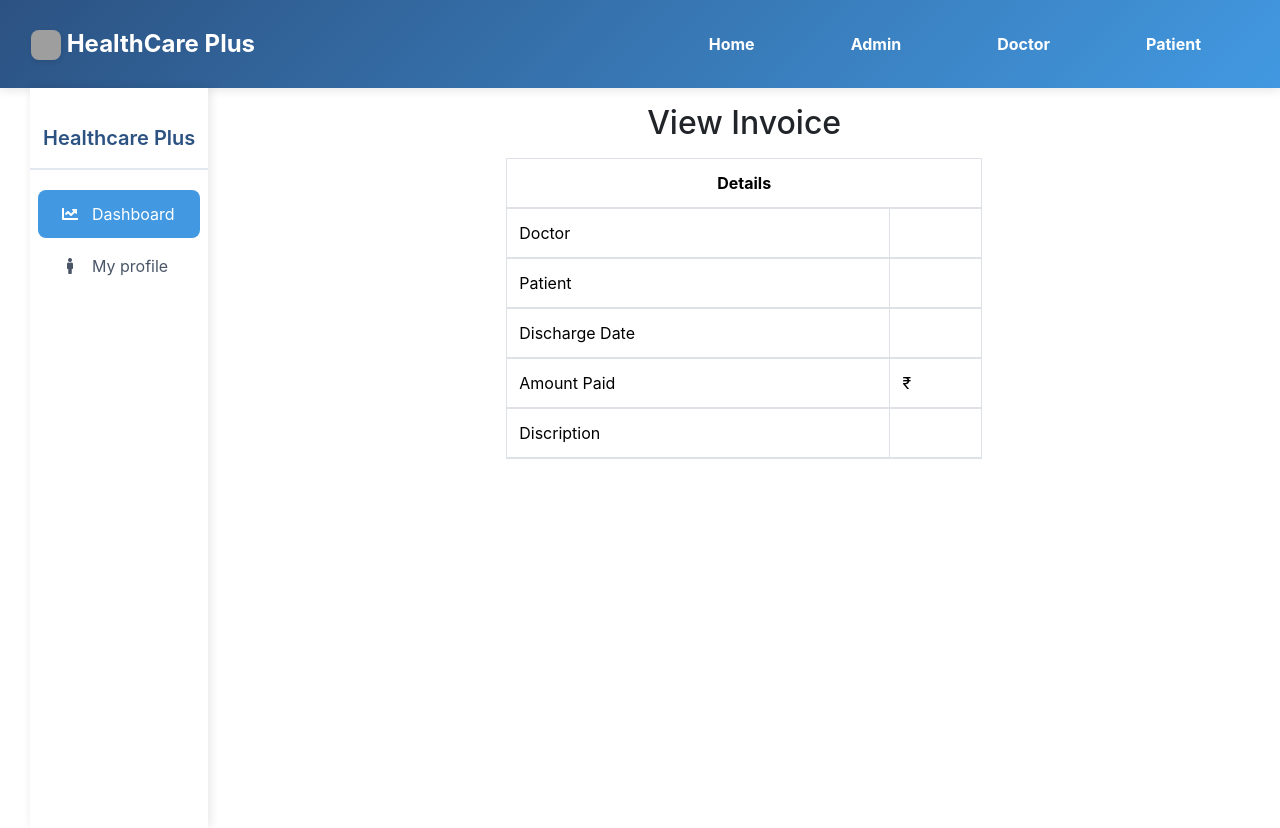
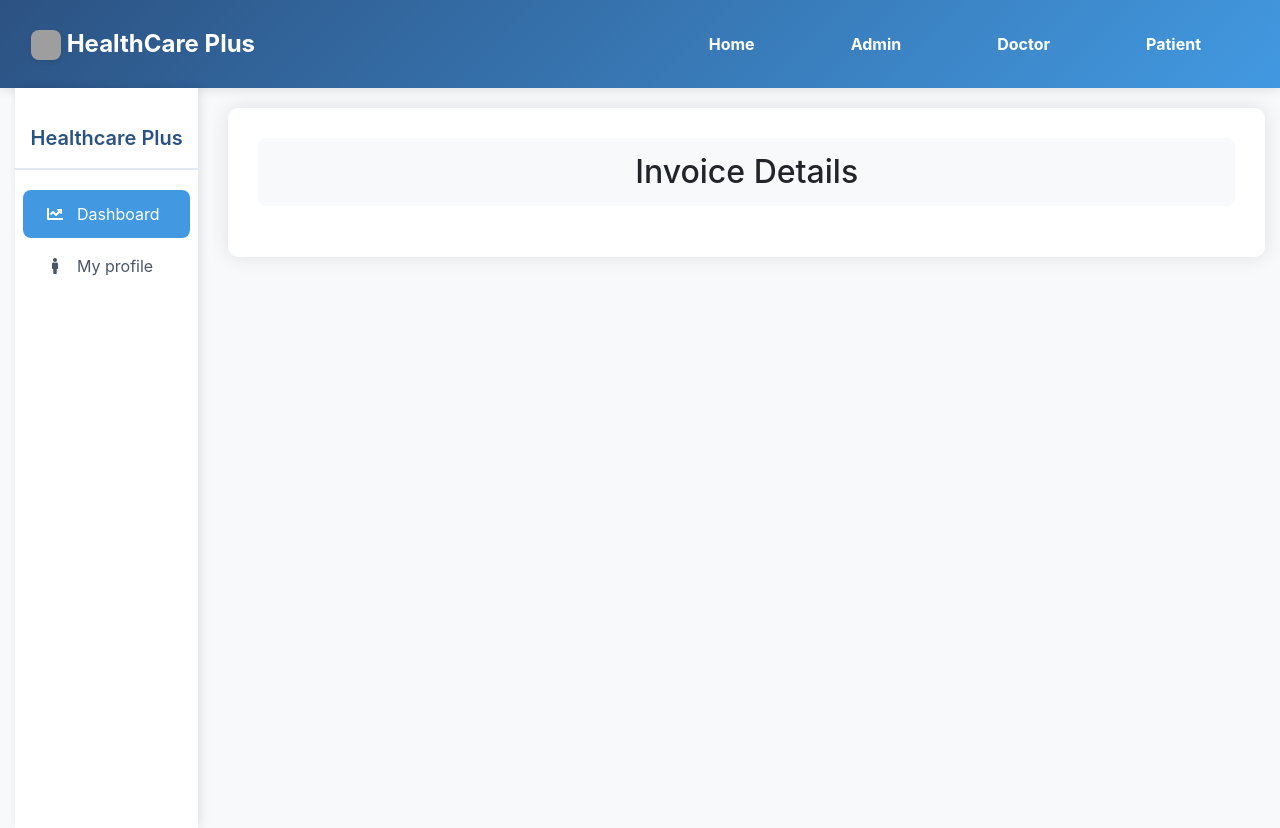
Before and after one commit to blitzbugg/HMS, a PHP site: page /patient/view.php in a window 1280 px wide. Run offline with PHP 8.4, Linux system fonts and the light colour scheme; data that the repository does not hold is empty; some libraries are stand-ins or nearby versions; grey boxes are pictures that could not be loaded.

Commit message:
Added some styles for invoice viewing page

```diff
--- /dev/null
+++ b/patient/css/view.css
@@ -0,0 +1,55 @@
+.invoice-container {
+    background: white;
+    border-radius: 10px;
+    box-shadow: 0 0 20px rgba(0,0,0,0.1);
+    padding: 30px;
+    margin: 20px auto;
+}
+.invoice-header {
+    background: #f8f9fa;
+    padding: 15px;
+    border-radius: 8px;
+    margin-bottom: 20px;
+}
+.invoice-details {
+    border: none;
+    background: white;
+}
+.invoice-details th {
+    background: #007bff;
+    color: white;
+    padding: 15px;
+    font-size: 18px;
+}
+.invoice-details td:first-child {
+    font-weight: 600;
+    background: #f8f9fa;
+    width: 200px;
+}
+.invoice-details td {
+    padding: 12px 15px;
+    border: 1px solid #dee2e6;
+}
+.download-btn {
+    background: #28a745;
+    color: white;
+    padding: 10px 25px;
+    border-radius: 25px;
+    border: none;
+    transition: all 0.3s;
+}
+.download-btn:hover {
+    background: #218838;
+    transform: translateY(-2px);
+    box-shadow: 0 2px 5px rgba(0,0,0,0.2);
+}
+.invoice-footer {
+    margin-top: 20px;
+    text-align: center;
+    color: #6c757d;
+}
+@media print {
+    .no-print {
+        display: none;
+    }
+}
--- a/patient/view.php
+++ b/patient/view.php
@@ -1,80 +1,89 @@
-<?php
-session_start();
-?>
 <!DOCTYPE html>
 <html lang="en">
 <head>
     <meta charset="UTF-8">
     <meta name="viewport" content="width=device-width, initial-scale=1.0">
-    <title>Document</title>
+    <title>Invoice Details</title>
+    <link href="https://cdn.jsdelivr.net/npm/bootstrap@5.1.3/dist/css/bootstrap.min.css" rel="stylesheet">
+    <link rel="stylesheet" href="https://cdnjs.cloudflare.com/ajax/libs/font-awesome/6.0.0/css/all.min.css">
+    <link rel="stylesheet" href="./css/view.css">
 </head>
-<body>
+<body class="bg-light">
 
     <?php
     include("../include/header.php");
     include("../include/connection.php");
-
     ?>
 
     <div class="container-fluid">
-        <div class="col-md-12">
         <div class="row">
-                <div class="col-md-2">
-                    <?php
-                        include("sidenav.php");
-
-                    ?>
-
+            <div class="col-md-2 no-print">
+                <?php include("sidenav.php"); ?>
             </div>
             <div class="col-md-10">
-                    <h2 class="text-center my-3">View Invoice</h2>
+                <div class="invoice-container">
+                    <div class="invoice-header">
+                        <h2 class="text-center mb-0">Invoice Details</h2>
+                    </div>
 
-                    <div class="col-md-12">
                     <div class="row">
-                            <div class="col-md-3"></div>
-                            <div class="col-md-6">
+                        <div class="col-md-8 mx-auto">
                             <?php
                             if (isset($_GET['id'])) {
+                                $id = $_GET['id'];
+                                $query = "SELECT * FROM income WHERE id=?";
+                                $stmt = mysqli_prepare($connect, $query);
+                                mysqli_stmt_bind_param($stmt, "i", $id);
+                                mysqli_stmt_execute($stmt);
+                                $res = mysqli_stmt_get_result($stmt);
+                                $row = mysqli_fetch_array($res);
 
-                                    $id = $_GET['id'];
-
-                                    $query = "SELECT * FROM income WHERE id='$id'";
-                                    $res = mysqli_query($connect, $query);
-
-                                    $row = mysqli_fetch_array($res);
-                                }
-
+                                if ($row) {
                                     ?>
-
-                                <table class="table table-bordered table-striped">
-                                    <thead>
+                                    <table class="table invoice-details">
                                         <tr>
-                                            <th colspan="2" class="text-center">Details</th>
+                                            <th colspan="2" class="text-center">Invoice #<?php echo $row['id']; ?></th>
                                         </tr>
                                         <tr>
                                             <td>Doctor</td>
-                                            <td><?php echo $row['doctor']; ?></td>
+                                            <td><?php echo htmlspecialchars($row['doctor']); ?></td>
                                         </tr>
                                         <tr>
                                             <td>Patient</td>
-                                            <td><?php echo $row['patient']; ?></td>
+                                            <td><?php echo htmlspecialchars($row['patient']); ?></td>
                                         </tr>
                                         <tr>
                                             <td>Discharge Date</td>
-                                            <td><?php echo $row['date_discharge']; ?></td>
+                                            <td><?php echo date('F d, Y', strtotime($row['date_discharge'])); ?></td>
                                         </tr>
                                         <tr>
                                             <td>Amount Paid</td>
-                                            <td>₹<?php echo $row['amount_paid']; ?></td>
+                                            <td>₹<?php echo number_format($row['amount_paid'], 2); ?></td>
                                         </tr>
                                         <tr>
-                                            <td>Discription</td>
-                                            <td><?php echo $row['description']; ?></td>
+                                            <td>Description</td>
+                                            <td><?php echo htmlspecialchars($row['description']); ?></td>
                                         </tr>
-                                    </thead>
                                     </table>
+
+                                    <div class="text-center mt-4">
+                                        <form action="generate_invoice.php" method="POST" class="d-inline">
+                                            <input type="hidden" name="invoice_id" value="<?php echo $row['id']; ?>">
+                                            <button type="submit" class="download-btn">
+                                                <i class="fas fa-download me-2"></i>Download Invoice
+                                            </button>
+                                        </form>
                                     </div>
-                            <div class="col-md-3"></div>
+
+                                    <div class="invoice-footer">
+                                        <p>Thank you for choosing our services!</p>
+                                    </div>
+                                    <?php
+                                } else {
+                                    echo '<div class="alert alert-danger">Invoice not found.</div>';
+                                }
+                            }
+                            ?>
                         </div>
                     </div>
                 </div>
@@ -82,5 +91,6 @@ session_start();
         </div>
     </div>
 
+    <script src="https://cdn.jsdelivr.net/npm/bootstrap@5.1.3/dist/js/bootstrap.bundle.min.js"></script>
 </body>
 </html>
```
Lines whose indentation alone changed are shown as unchanged.
